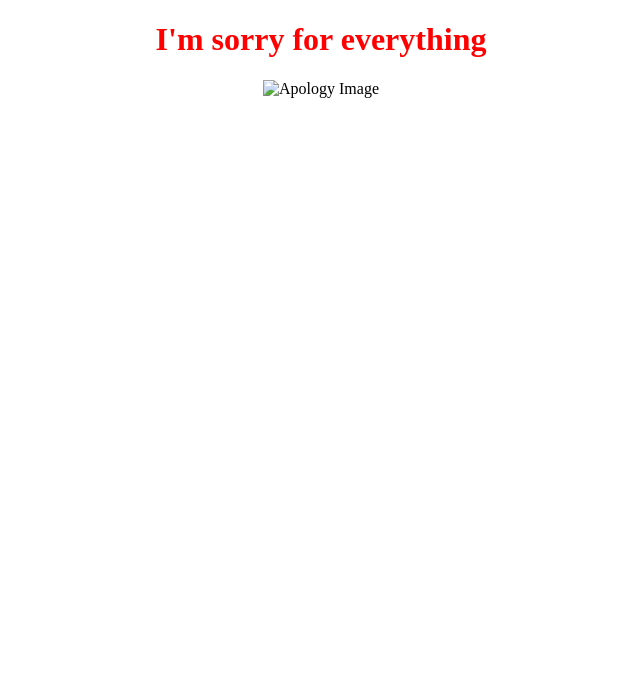
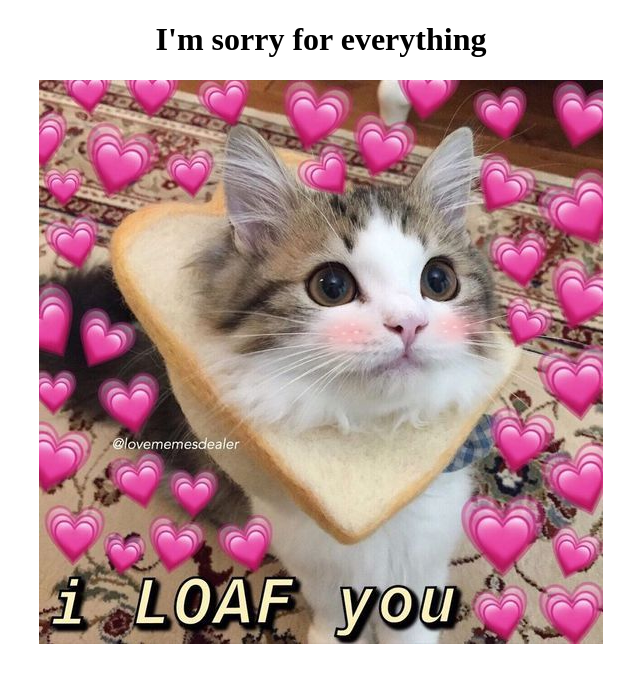
Before and after one commit to pandahihi/Sorry-, a plain HTML site: page index.html in a window 1280 px wide. Shown: the whole page, without its empty margins (319-959 px from the left). Drawn offline with Linux system fonts and the light colour scheme.

Commit message:
Update index.html

```diff
--- a/index.html
+++ b/index.html
@@ -4,9 +4,9 @@
     <title>Apology</title>
 </head>
 <body>
-    <h1 style="text-align: center; color: red;">I'm sorry for everything</h1>
+    <h1 style="text-align: center; color: black;">I'm sorry for everything</h1>
     <div style="text-align: center;">
-        <img src="path/to/your/image.jpg" alt="Apology Image" style="max-width: 100%; height: auto;">
+        <img src="85bd06c324ea37c5eadec42c5927c154.jpg" alt="Apology Image" style="max-width: 100%; height: auto;">
     </div>
 </body>
 </html>
```
